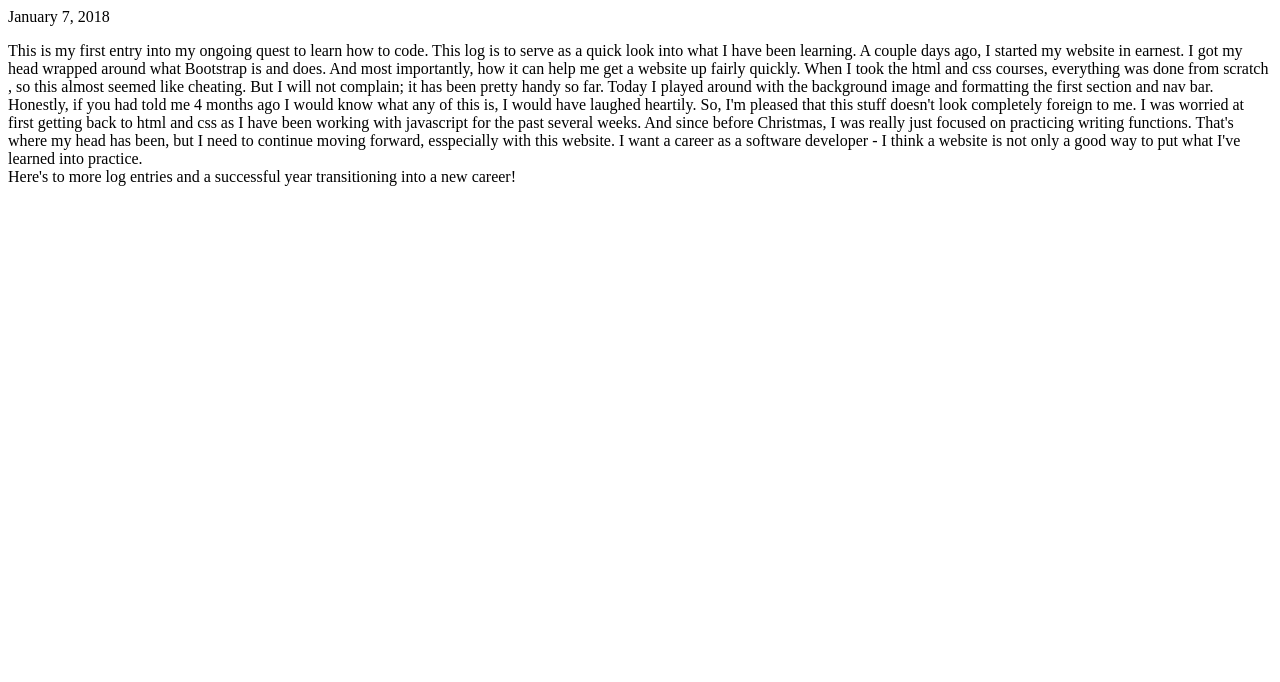
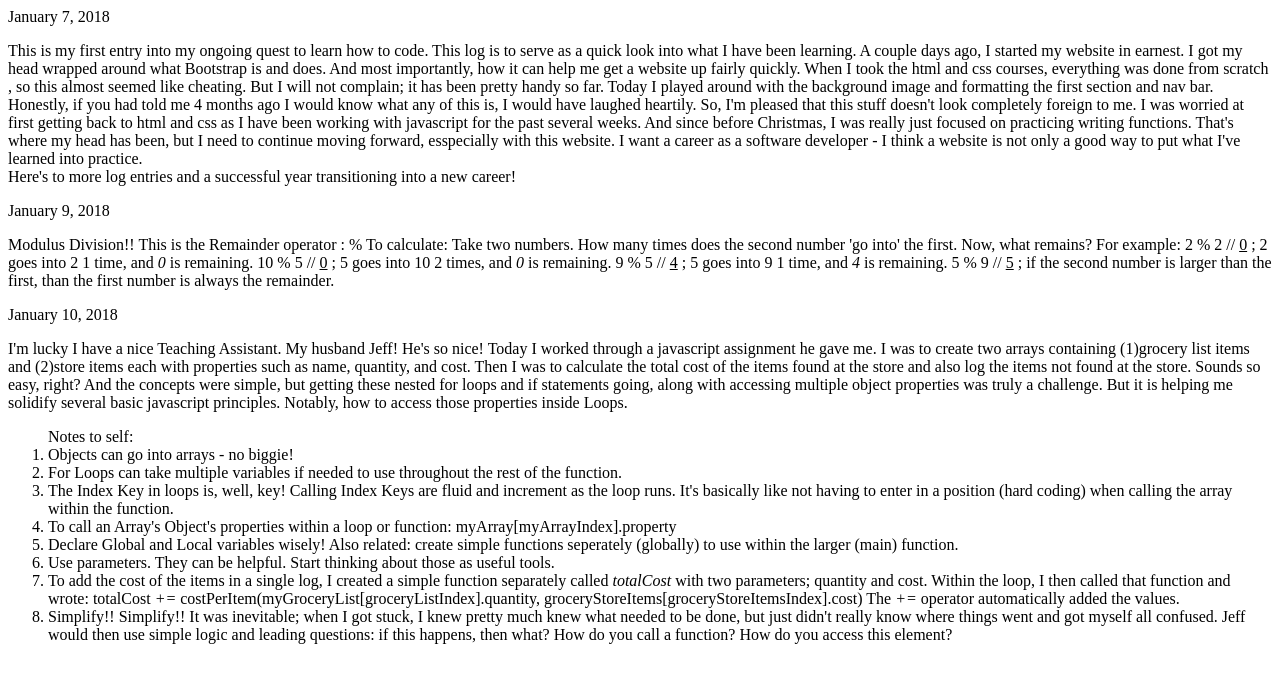
Before and after one commit to wflooter480/personal-website, a plain HTML site: page log.html in a window 1280 px wide. Drawn offline with Linux system fonts and the light colour scheme.

Commit message:
added blog entries

```diff
--- a/log.html
+++ b/log.html
@@ -18,6 +18,42 @@
         Here's to more log entries and a successful year transitioning into a new career!
       </p>
 
+      <section>January 9, 2018</section>
+      <p>
+        Modulus Division!!
+
+        This is the Remainder operator : %
+
+        To calculate: Take two numbers. How many times does the second number 'go into' the first. Now, what remains?
+
+        For example:
+
+        2 % 2 // <u>0</u> ; 2 goes into 2 1 time, and <em>0</em> is remaining.
+        10 % 5 // <u>0</u> ; 5 goes into 10 2 times, and <em>0</em> is remaining.
+        9 % 5 // <u>4</u> ; 5 goes into 9 1 time, and <em>4</em> is remaining.
+        5 % 9 // <u>5</u> ; if the second number is larger than the first, than the first number is always the remainder.
+      </p>
+
+      <section>January 10, 2018</section>
+      <p>
+        I'm lucky I have a nice Teaching Assistant. My husband Jeff! He's so nice!  Today I worked through a javascript assignment he gave me. I was to create two arrays containing (1)grocery list items and (2)store items each with properties such as name, quantity, and cost. Then I was to calculate the total cost of the items found at the store and
+        also log the items not found at the store. Sounds so easy, right? And the concepts were simple, but getting these nested for loops and if statements going, along with accessing multiple object properties was truly a challenge.
+
+        But it is helping me solidify several basic javascript principles. Notably, how to access those properties inside Loops.
+
+        <ol>Notes to self:
+          <li>Objects can go into arrays - no biggie!</li>
+          <li>For Loops can take multiple variables if needed to use throughout the rest of the function.</li>
+          <li>The Index Key in loops is, well, key! Calling Index Keys are fluid and increment as the loop runs. It's basically like not having to enter in a position (hard coding) when calling the array within the function.</li>
+          <li>To call an Array's Object's properties within a loop or function: myArray[myArrayIndex].property</li>
+          <li>Declare Global and Local variables wisely! Also related: create simple functions seperately (globally) to use within the larger (main) function.</li>
+          <li>Use parameters. They can be helpful. Start thinking about those as useful tools.</li>
+          <li>To add the cost of the items in a single log, I created a simple function separately called <em>totalCost</em> with two parameters; quantity and cost. Within the loop, I then called that function and wrote: totalCost <em>+=</em> costPerItem(myGroceryList[groceryListIndex].quantity, groceryStoreItems[groceryStoreItemsIndex].cost)  The <em>+=</em> operator automatically added the values.</li>
+          <li>Simplify!! Simplify!! It was inevitable; when I got stuck, I knew pretty much knew what needed to be done, but just didn't really know where things went and got myself all confused. Jeff would then use simple logic and leading questions: if this happens, then what? How do you call a function? How do you access this element?</li>
+        </ol>
+
+      </p>
+
   </body>
 
   </html>
```
